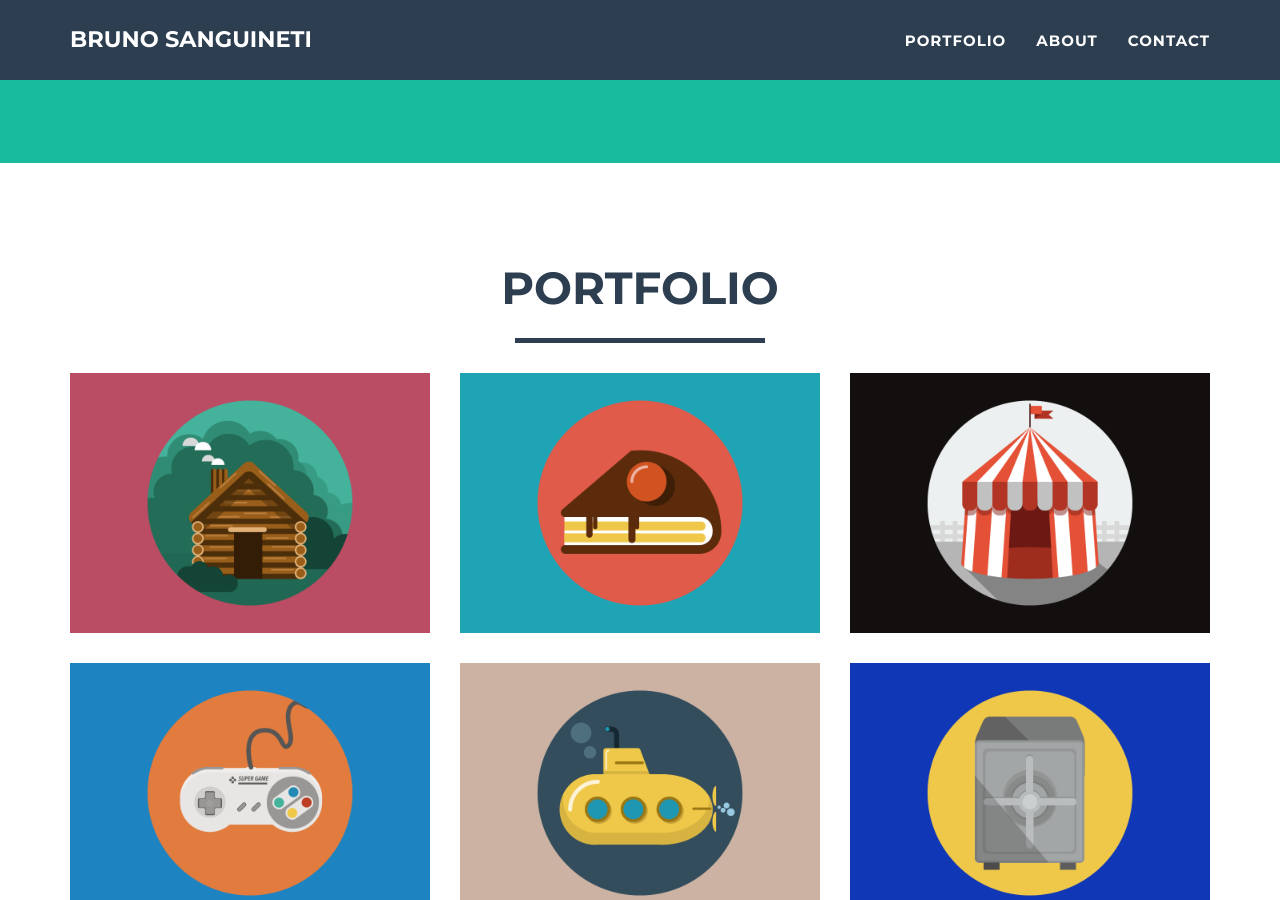
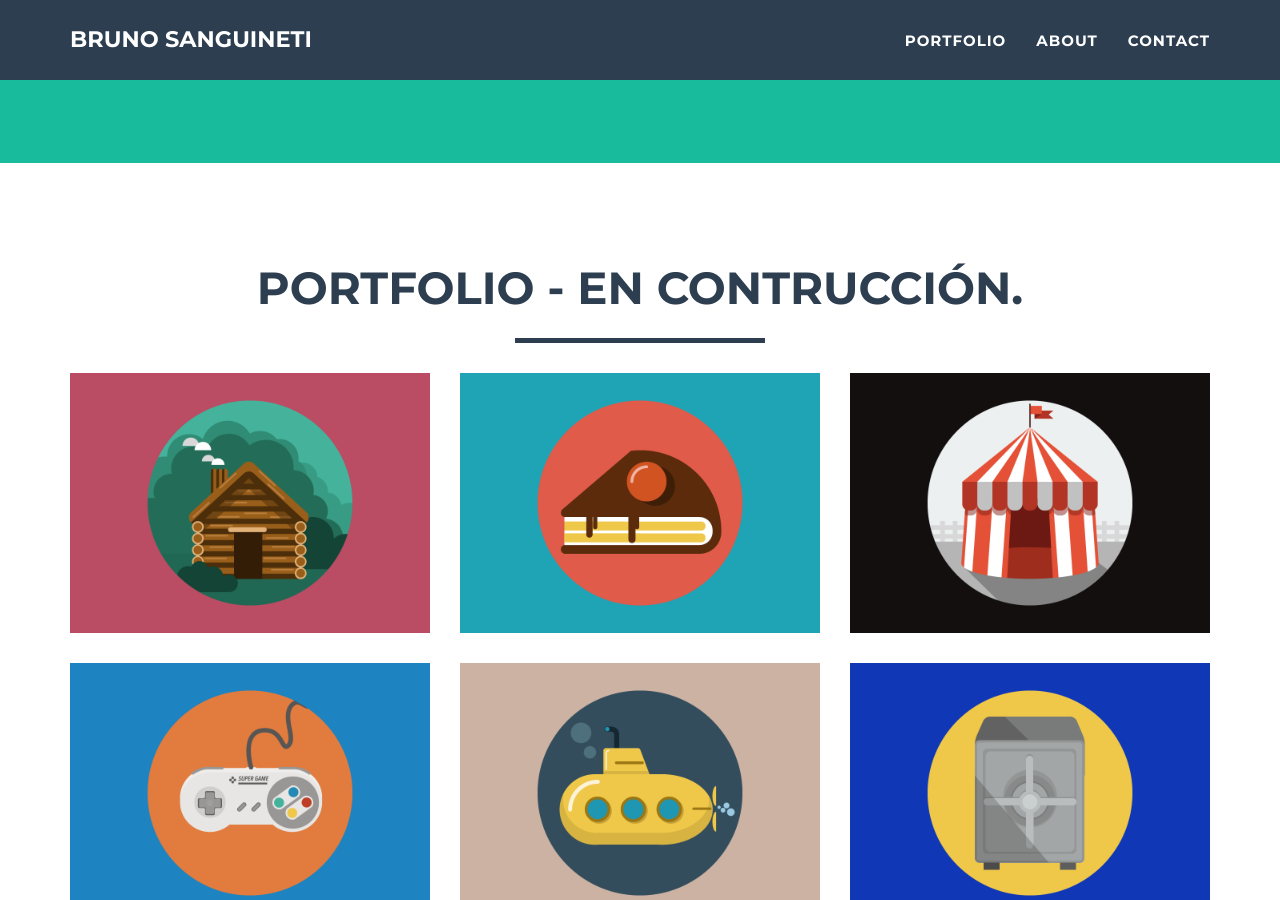
Before and after one commit to brusang/brusang.github.io, a Jekyll site: the page built from index.html, in a window 1280 px wide and 900 px high, scrolled down 612 px. Built offline with Jekyll 4.4.1, drawn with Linux system fonts in a browser that asks for light colours.

Commit message:
Update portfolio_grid.html
Se cambia el mensaje a "En contrucción"

```diff
--- a/_includes/portfolio_grid.html
+++ b/_includes/portfolio_grid.html
@@ -4,7 +4,7 @@
         <div class="container">
             <div class="row">
                 <div class="col-lg-12 text-center">
-                    <h2>Portfolio</h2>
+                    <h2>Portfolio - En Contrucción.</h2>
                     <hr class="star-primary">
                 </div>
             </div>
```
